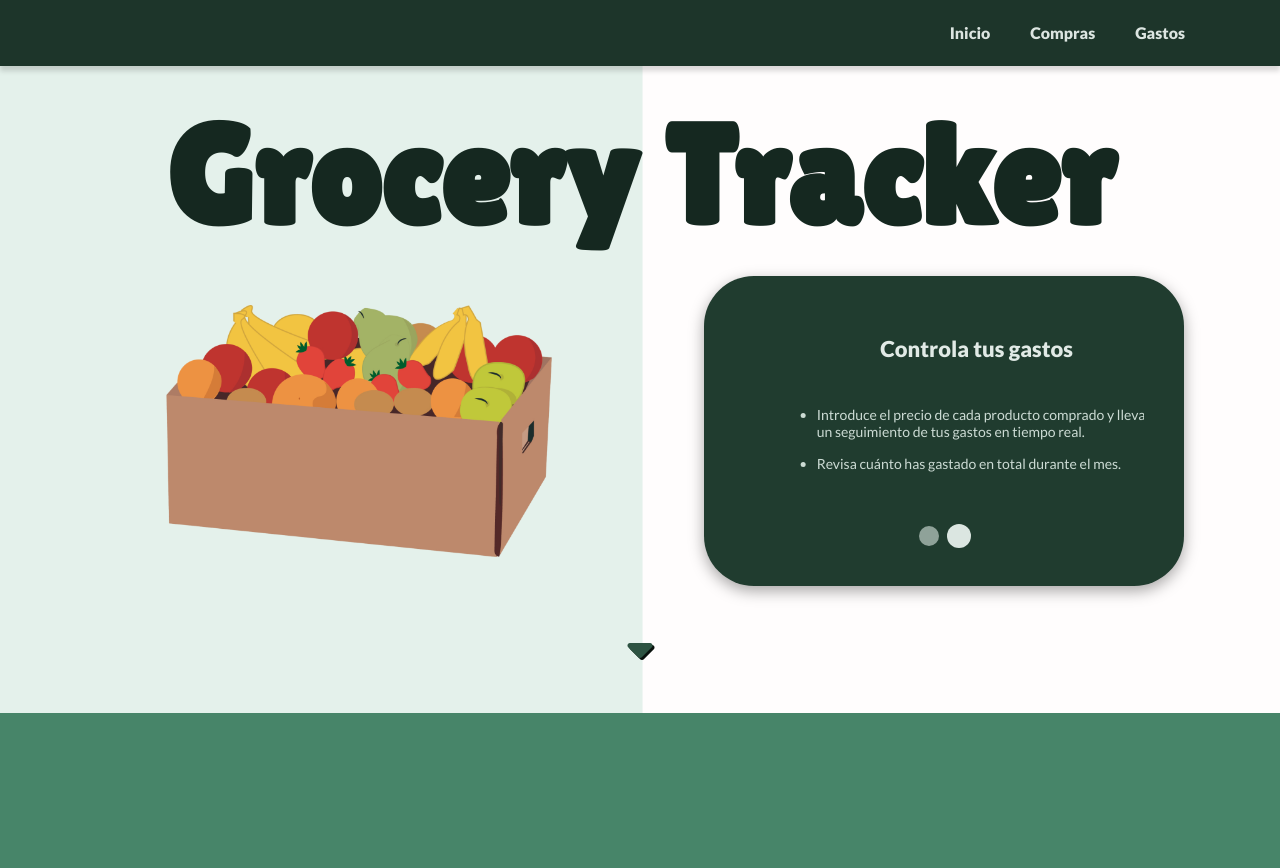
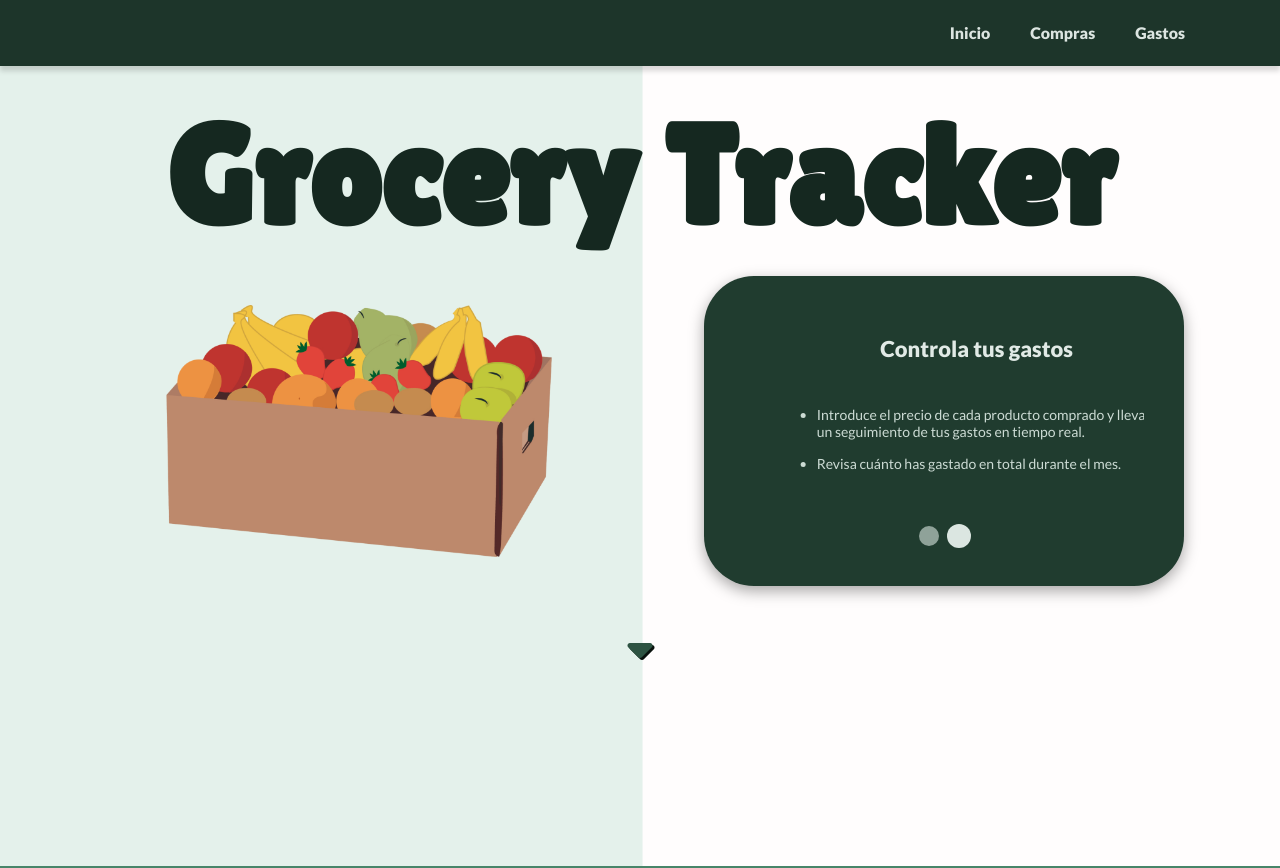
Before and after one commit to LorenaSTN/Grocery-Tracker, a React (Vite) app: page /#root in a window 1280 px wide. Shown: the top 868 px of the page. Built offline with nearby package versions, Linux system fonts and the light colour scheme; a web font is replaced by a local one.

Commit message:
modifying height header

```diff
--- a/src/scss/components/Header.scss
+++ b/src/scss/components/Header.scss
@@ -1,6 +1,6 @@
 .header {
   &-wrapper {
-    height: fit-content;
+    min-height: 100vh;
     position: relative;
     z-index: 0;
   }
```
